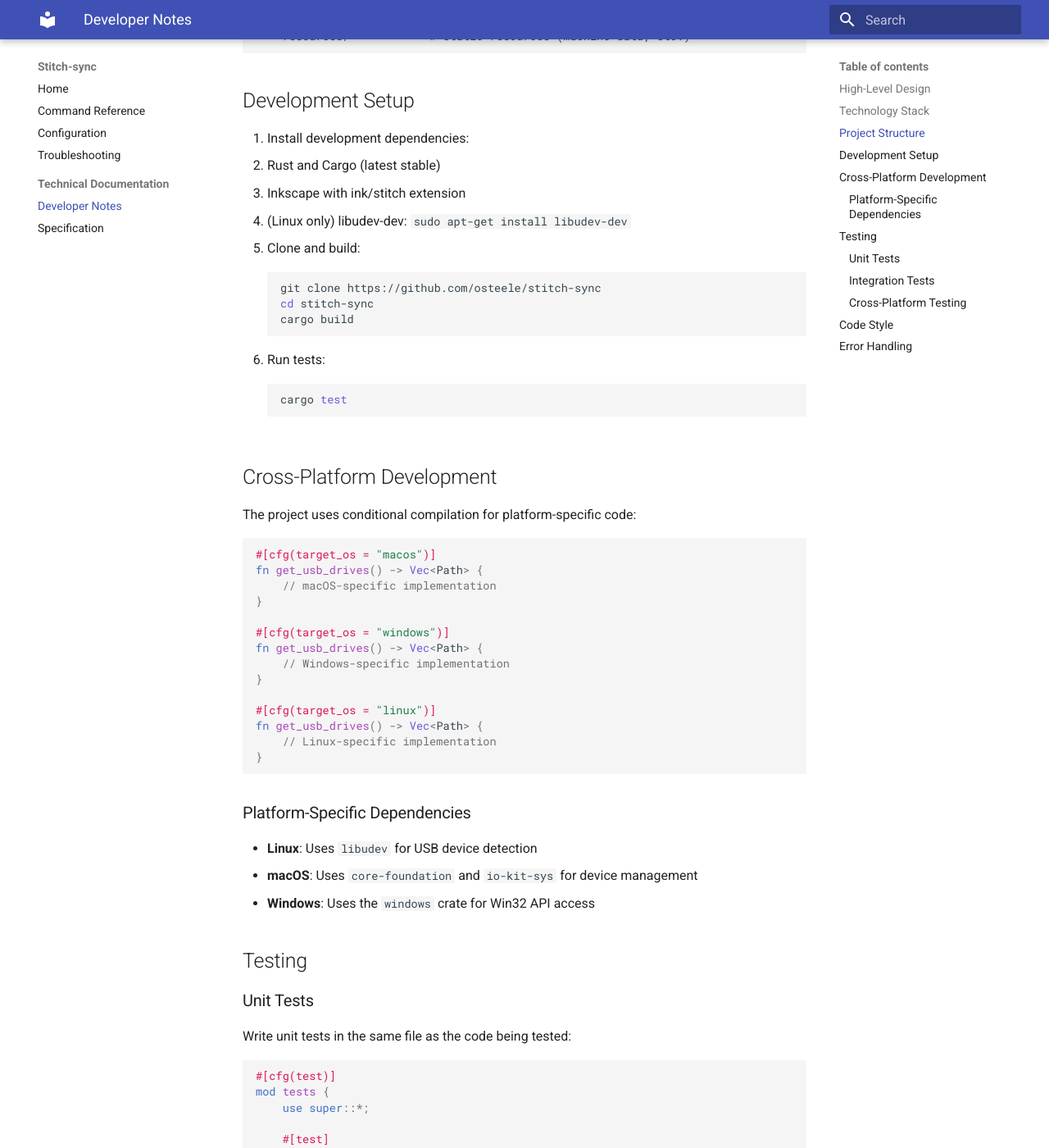
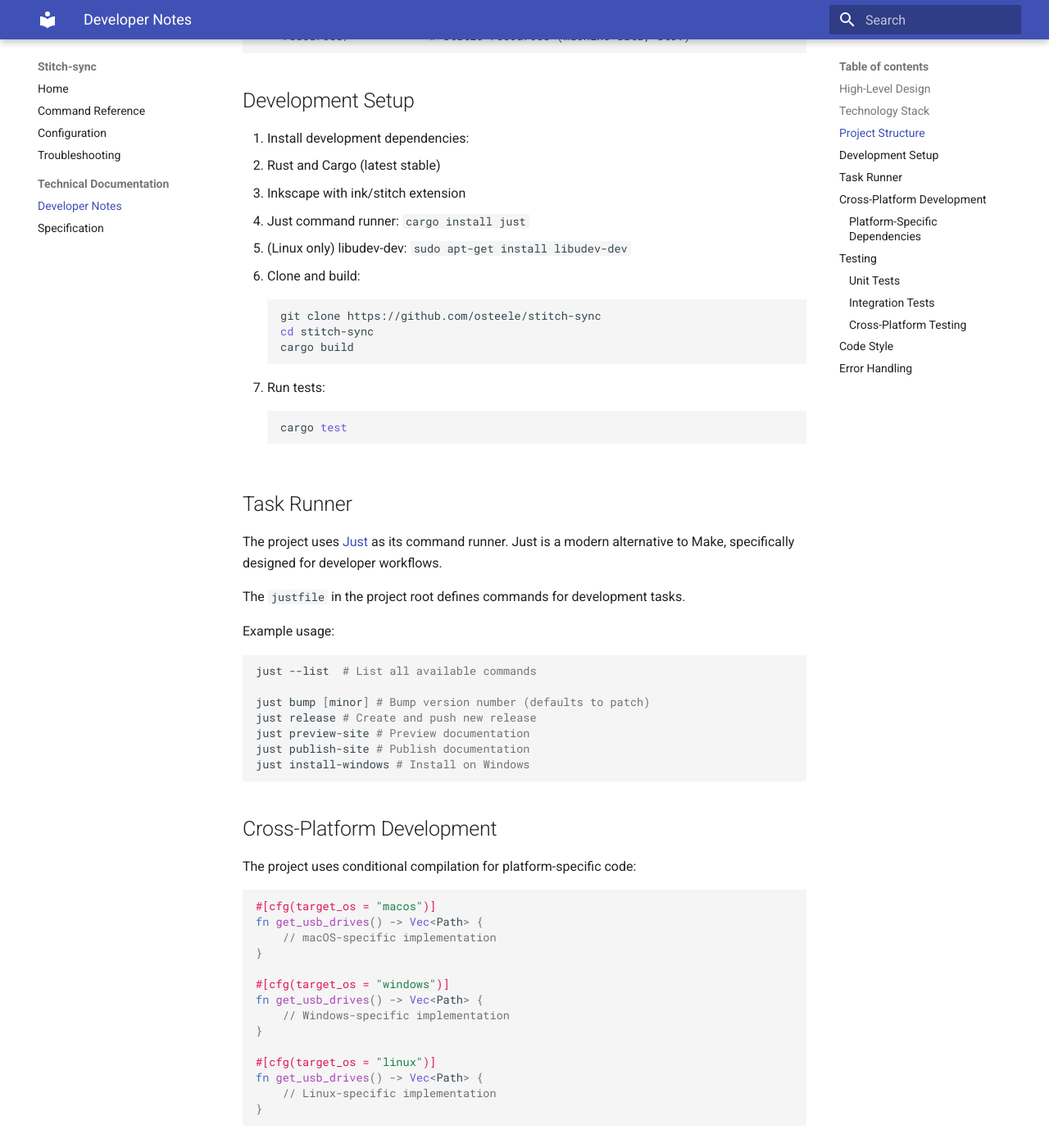
Before and after one commit to osteele/stitch-sync, an MkDocs documentation site: the page built from docs/developer-notes.md, in a window 1280 px wide and 1400 px high, scrolled down 1748 px. Shown: the whole window at 82% size. Built offline with MkDocs 1.6.1 and Material for MkDocs 9.7.7, drawn with Linux system fonts in a browser that asks for light colours.

Commit message:
Replace scripts by just

````diff
--- a/docs/developer-notes.md
+++ b/docs/developer-notes.md
@@ -56,6 +56,7 @@ stitch-sync/
 1. Install development dependencies:
    - Rust and Cargo (latest stable)
    - Inkscape with ink/stitch extension
+   - Just command runner: `cargo install just`
    - (Linux only) libudev-dev: `sudo apt-get install libudev-dev`
 
 2. Clone and build:
@@ -69,6 +70,26 @@ stitch-sync/
    ```bash
    cargo test
    ```
+
+## Task Runner
+
+The project uses [Just](https://github.com/casey/just) as its command runner.
+Just is a modern alternative to Make, specifically designed for developer
+workflows.
+
+The `justfile` in the project root defines commands for development tasks.
+
+Example usage:
+
+```bash
+just --list  # List all available commands
+
+just bump [minor] # Bump version number (defaults to patch)
+just release # Create and push new release
+just preview-site # Preview documentation
+just publish-site # Publish documentation
+just install-windows # Install on Windows
+```
 
 ## Cross-Platform Development
 
````
Also changed, not shown: 2 other files.
